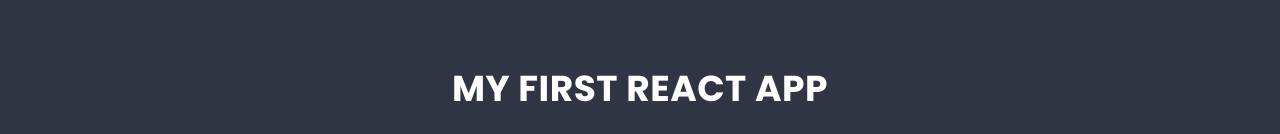
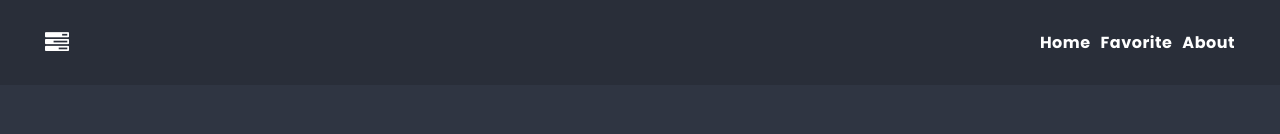
Before and after one commit to mGrzanek/To-do-list-app, a React (Create React App) app: page /about in a window 1280 px wide. Shown: the top 134 px of the page. Built offline with nearby package versions, Linux system fonts and the light colour scheme.

Commit message:
Add NavBar component and update App

```diff
--- a/package.json
+++ b/package.json
@@ -10,6 +10,7 @@
     "react": "^19.0.0",
     "react-dom": "^19.0.0",
     "react-redux": "8.1.2",
+    "react-router-dom": "6.15.0",
     "react-scripts": "5.0.1",
     "redux": "4.2.1"
   },
--- a/src/App.js
+++ b/src/App.js
@@ -1,3 +1,4 @@
+import NavBar from "./components/NavBar/NavBar";
 import Container from "./components/Container/Container";
 import Hero from "./components/Hero/Hero";
 import SearchForm from "./components/SearchForm/SearchForm";
@@ -5,13 +6,14 @@ import List from "./components/List/List";
 
 const App = () => {
   return (
-    <div>
+    <main>
+      <NavBar />
       <Container>
         <Hero />
         <SearchForm />
         <List />
       </Container>
-    </div>
+    </main>
   );
 }
 
--- /dev/null
+++ b/src/components/NavBar/NavBar.js
@@ -0,0 +1,21 @@
+import styles from './NavBar.module.scss';
+import Container from '../Container/Container';
+
+const NavBar = () => {
+    return(
+        <nav className={styles.navigation}>
+            <Container>
+                <div className={styles.links}>
+                    <a href="/"><i className="fa fa-tasks"></i></a>
+                    <div>
+                        <a href="/">Home</a>
+                        <a href="/favorite">Favorite</a>
+                        <a href="/about">About</a>
+                    </div>
+                </div>
+            </Container>
+        </nav>
+    )
+}
+
+export default NavBar;
--- /dev/null
+++ b/src/components/NavBar/NavBar.module.scss
@@ -0,0 +1,24 @@
+@import '../../styles/settings.scss';
+
+.navigation {
+    background-color: darken($color-dark, 3%);
+    padding: 5px;
+}
+
+.links {
+    display: flex;
+    justify-content: space-between;
+    align-items: center;
+
+    a {
+        color: $color-light;
+        text-decoration: none;
+        font-weight: bold;
+        font-size: 1rem;
+        padding: 5px;
+    }
+
+    i {
+        font-size: 1.5rem;
+    }
+}
```
Also changed, not shown: 1 other file (tests, documents, lock files or other folders).
